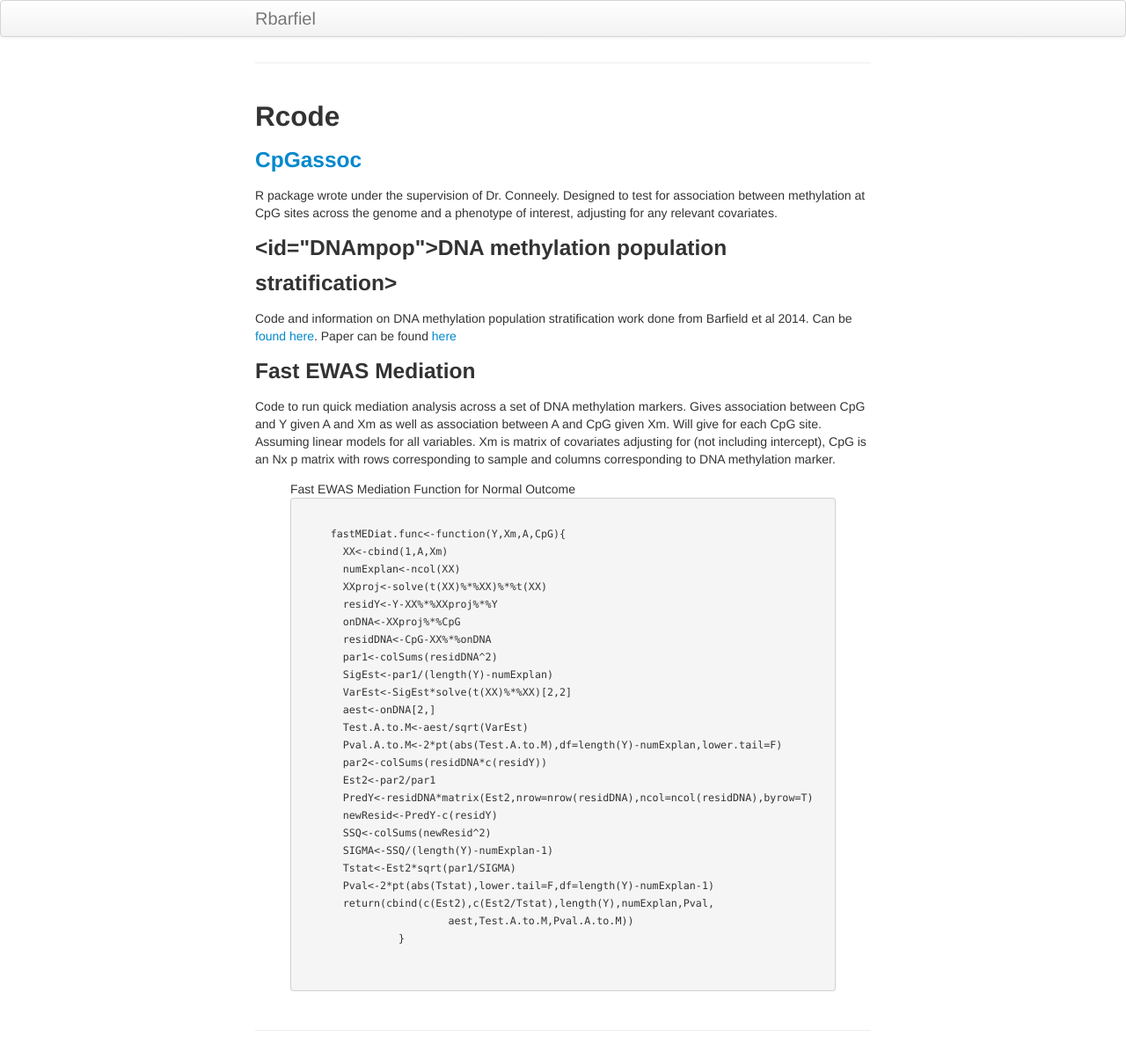
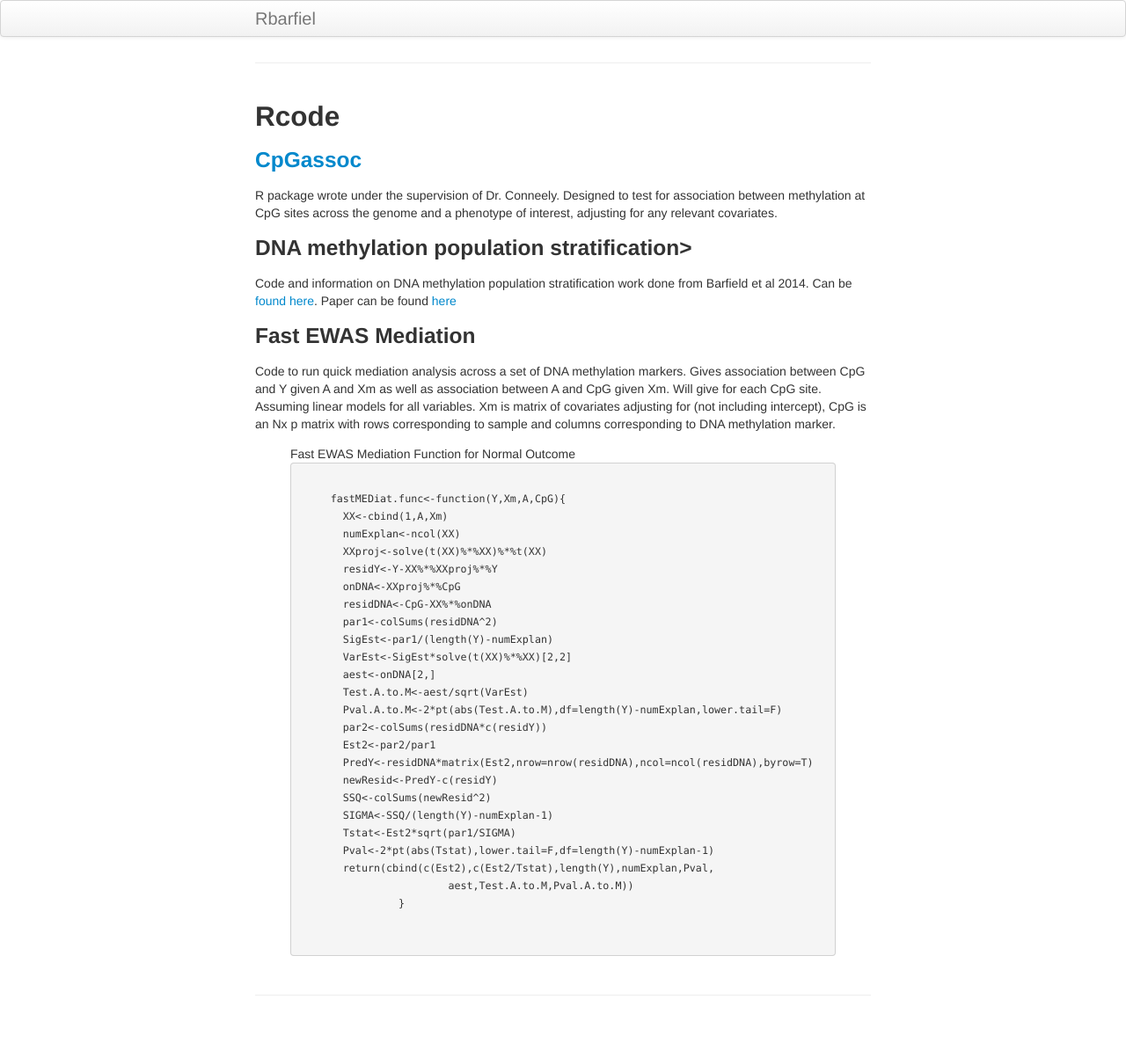
Before and after one commit to rbarfield/Barfield_website, a Jekyll site: the page built from pages/Rcode.md, in a window 1280 px wide. Shown: the whole page at 88% size. Built offline with Jekyll 4.4.1, drawn with Linux system fonts in a browser that asks for light colours; after the commit the page ends 1163 px from its top, so only the background shows below that.

Commit message:
Initial commit

```diff
--- a/pages/Rcode.md
+++ b/pages/Rcode.md
@@ -6,7 +6,7 @@ layout: page
 <p class="view"><a href="https://cran.r-project.org/web/packages/CpGassoc/index.html"> <h3>CpGassoc</h3> </a></p>
 <p> R package wrote under the supervision of Dr. Conneely. Designed to test for association between methylation at CpG sites across the genome and a phenotype of interest, adjusting for any relevant covariates.</p>
 
-<h3><id="DNAmpop">DNA methylation population stratification></h3>
+<h3 id="DNAmpop">DNA methylation population stratification></h3>
 <p> Code and information on DNA methylation population stratification work done from Barfield et al 2014. Can be <a href="http://genetics.emory.edu/research/conneely/annotation-r-code.html">found here</a>. Paper can be found <a href="https://www.ncbi.nlm.nih.gov/pubmed/24478250">here</a></p>
 
 
```
